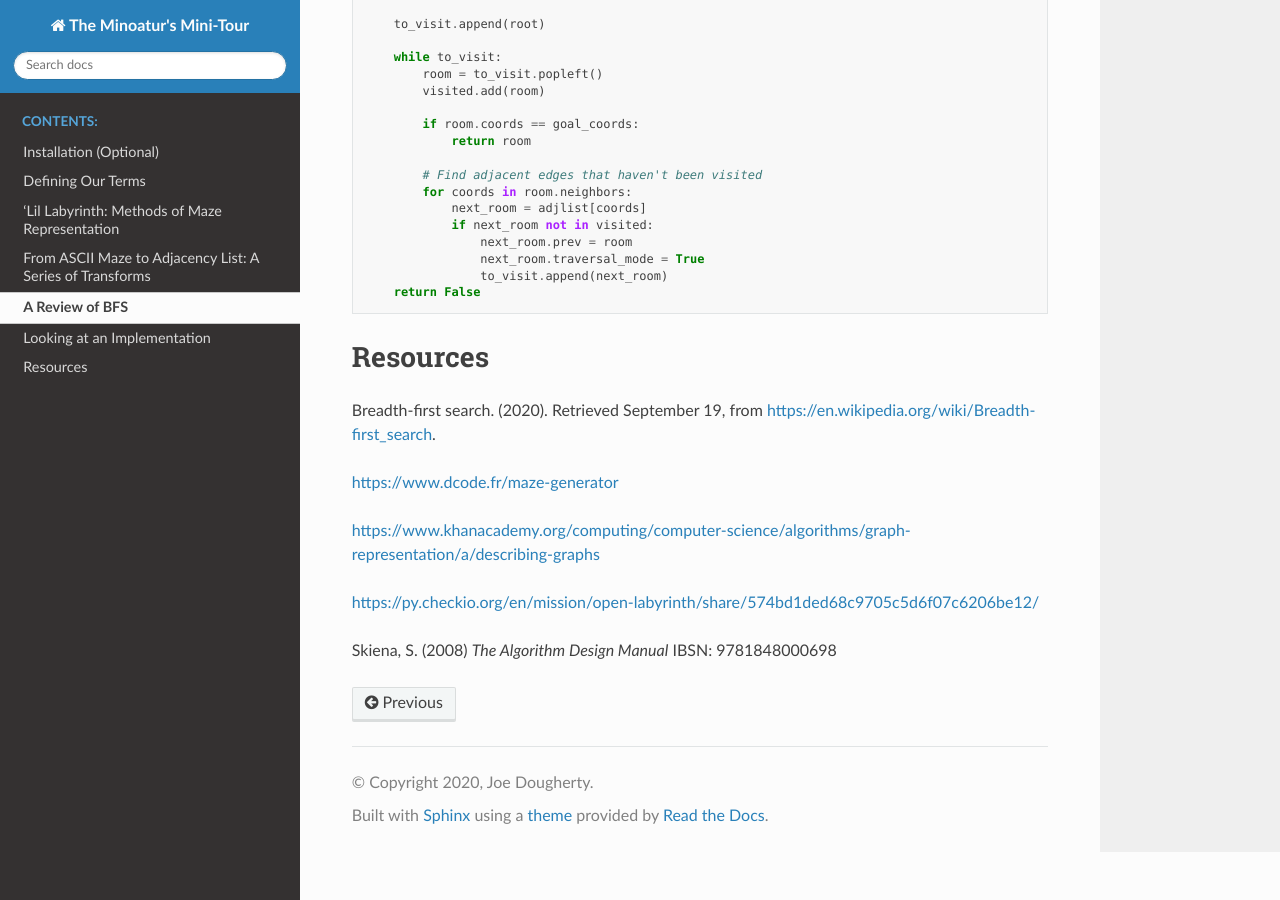
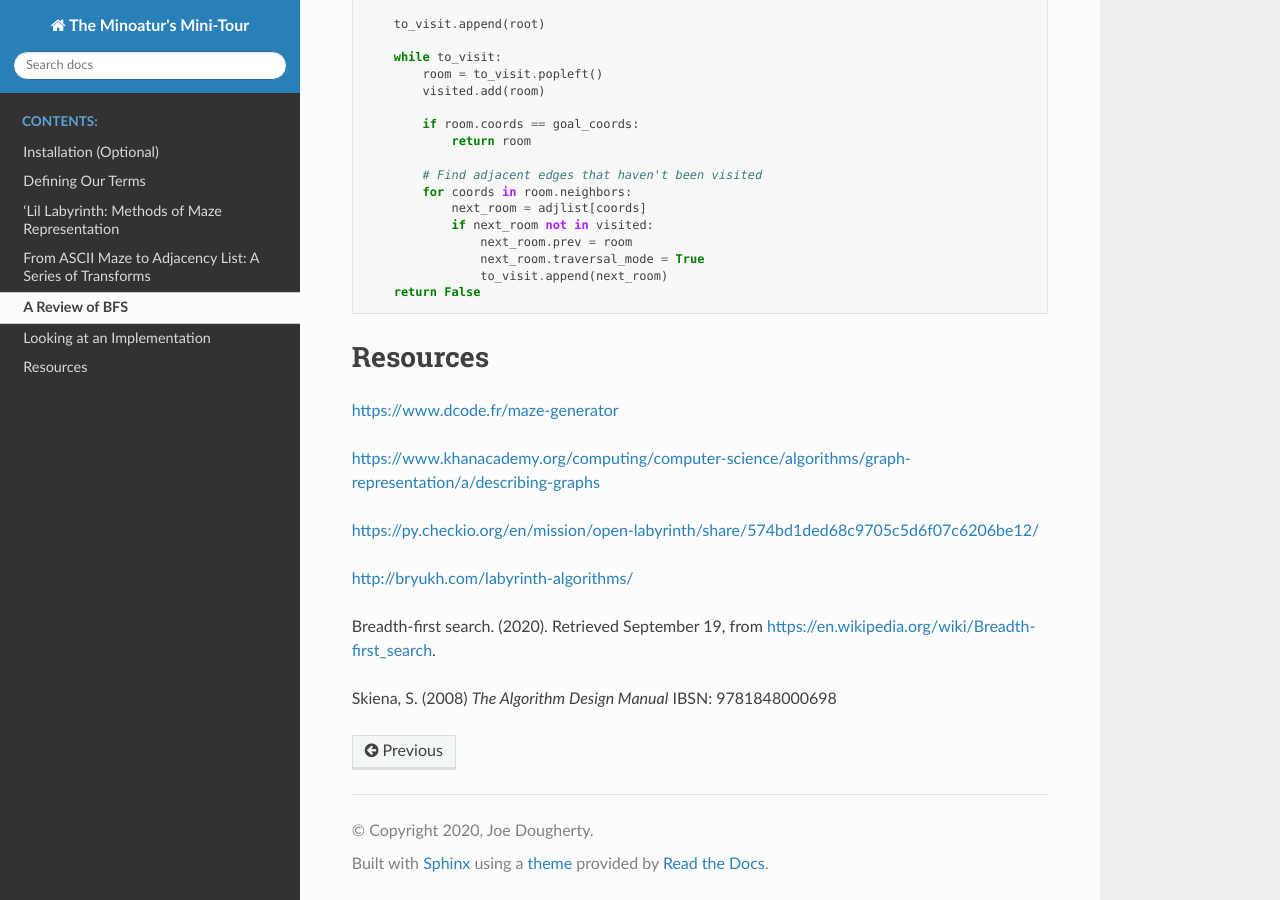
Before and after one commit to joedougherty/mazes, a Sphinx documentation site: the page built from docs/end.rst, in a window 1280 px wide and 900 px high, scrolled down 933 px. Built offline with Sphinx 7.4.7 and the Read the Docs theme 2.0.0, drawn with Linux system fonts in a browser that asks for light colours; part of the change alters nothing that is shown.

Commit message:
resources

```diff
--- a/docs/end.rst
+++ b/docs/end.rst
@@ -76,8 +76,6 @@ Here's some sample code to compare it to the pseudocode above!
 Resources
 ---------
 
-Breadth-first search. (2020). Retrieved September 19, from https://en.wikipedia.org/wiki/Breadth-first_search.
-
 
 https://www.dcode.fr/maze-generator
 
@@ -88,4 +86,10 @@ https://www.khanacademy.org/computing/computer-science/algorithms/graph-represen
 https://py.checkio.org/en/mission/open-labyrinth/share/574bd1ded68c9705c5d6f07c6206be12/
 
 
+http://bryukh.com/labyrinth-algorithms/
+
+
+Breadth-first search. (2020). Retrieved September 19, from https://en.wikipedia.org/wiki/Breadth-first_search.
+
+
 Skiena, S. (2008) *The Algorithm Design Manual* IBSN: 9781848000698
```
